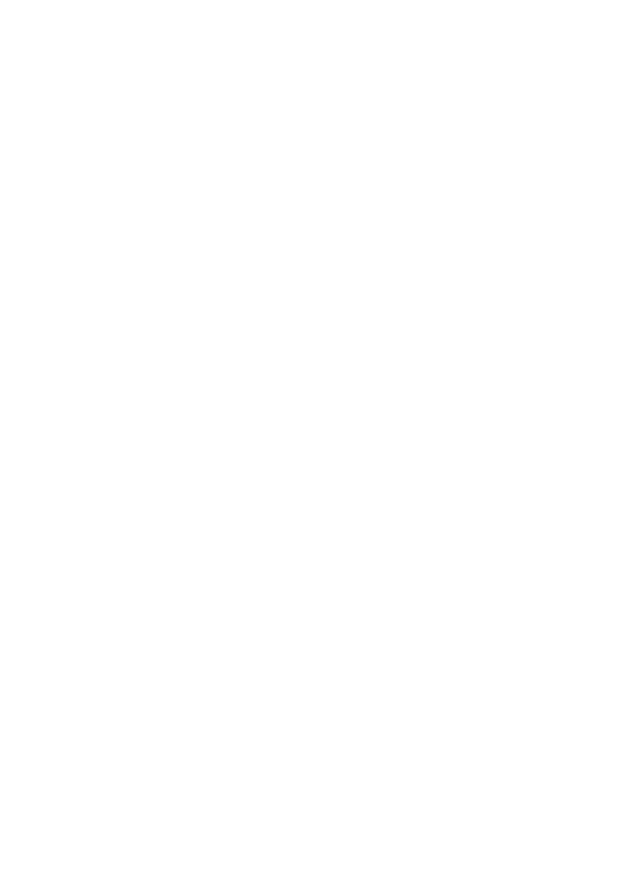
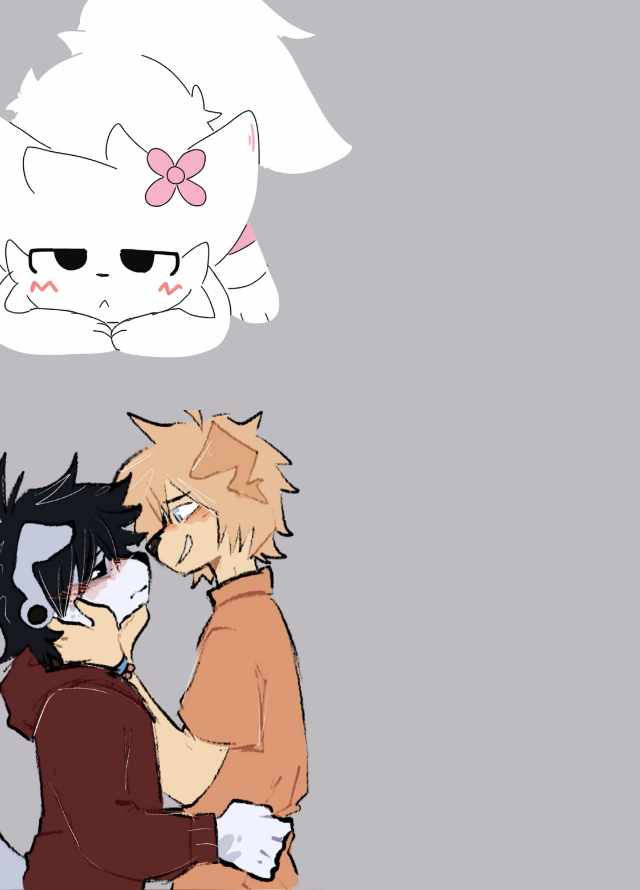
Before and after one commit to igrowol/-, a plain HTML site: page index.html in a window 1280 px wide. Shown: the whole page, without its empty margins (0-640 px from the left). Before the commit the page ends 800 px from the top, so only its background shows below. Drawn offline with Linux system fonts and the light colour scheme.

Commit message:
апдейтиг

```diff
--- a/index.html
+++ b/index.html
@@ -4,11 +4,14 @@
     <meta charset="UTF-8">
     <meta name="viewport" content="width=device-width, initial-scale=1.0">
     <title>RuslanDoxGay</title>
+    <link rel="stylesheet" href="style.css">
 </head>
-
-<body>
-    <div>
-
+<body class="body-container">
+    <div class="img-container">
+        <img src="images/Furry-1.jpg" alt="">
+    </div>
+    <div class="img-container-2">
+        <img src="images/Furry-2.jpg" alt="">
     </div>
 </body>
 </html>
--- /dev/null
+++ b/style.css
@@ -0,0 +1,23 @@
+body{
+    background-color: #BEBCC1;
+}
+
+ .img-container img {
+  position: absolute;
+  top: 80%;
+  left: 9.8%;
+  transform: translate(-50%, -50%);
+
+  height: 500px;
+  width: 400px;
+}
+
+.img-container-2 img {
+    height: 500px;
+    width: 500px;
+
+    position: absolute;
+    top: 20%;
+    left: 9.8%;
+    transform: translate(-50%, -50%);
+}
```
Also changed, not shown: images/Furry-1.jpg (added), images/Furry-2.jpg (added), images/cat.jpg (deleted).
